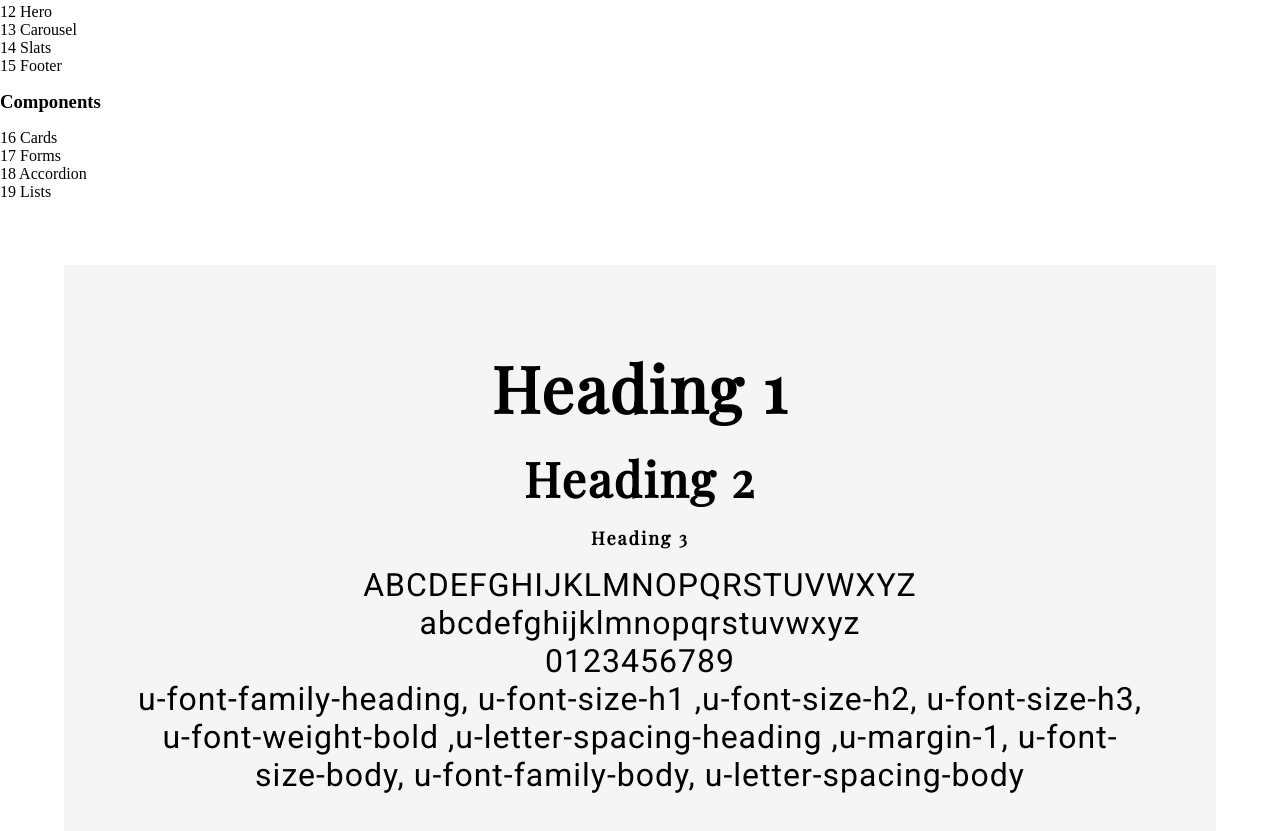
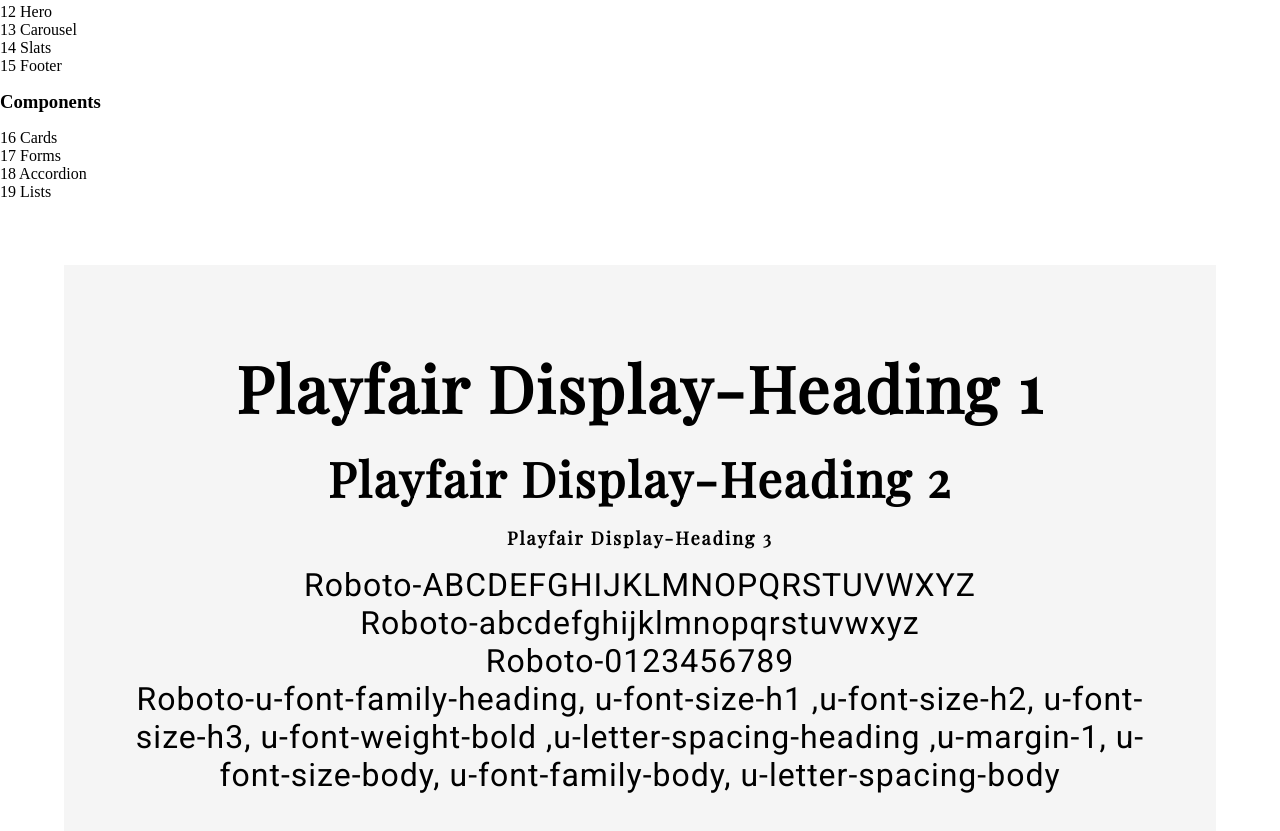
Before and after one commit to nic-dgl309-2024WI/design-system-michiwo1, a plain HTML site: page typography.html in a window 1280 px wide. Shown: the part 445-1276 px from the top of the page. Drawn offline with nearby package versions, Linux system fonts and the light colour scheme.

Commit message:
Update typography styles and font families

```diff
--- a/typography.html
+++ b/typography.html
@@ -87,18 +87,21 @@
   <!-- main content area -->
   <main class="u-text-center">
     <section class="u-margin-4 u-padding-4 u-bg-primary">
-      <h1 class="u-font-family-heading u-font-size-h1 u-font-weight-bold u-letter-spacing-heading  u-margin-1">Heading 1
+      <h1 class="u-font-family-heading u-font-size-h1 u-font-weight-bold u-letter-spacing-heading  u-margin-1">Playfair
+        Display-Heading 1
       </h1>
-      <h2 class="u-font-family-heading u-font-size-h2 u-font-weight-bold u-letter-spacing-heading   u-margin-1">Heading
-        2</h2>
-      <h3 class="u-font-family-heading u-font-size-h3 u-font-weight-bold u-letter-spacing-heading   u-margin-1">Heading
+      <h2 class="u-font-family-heading u-font-size-h2 u-font-weight-bold u-letter-spacing-heading   u-margin-1">Playfair
+        Display-Heading 2</h2>
+      <h3 class="u-font-family-heading u-font-size-h3 u-font-weight-bold u-letter-spacing-heading   u-margin-1">Playfair
+        Display-Heading
         3</h3>
       <div class="u-font-size-body u-font-family-body u-letter-spacing-body">
-        <p>ABCDEFGHIJKLMNOPQRSTUVWXYZ</p>
-        <p>abcdefghijklmnopqrstuvwxyz</p>
-        <p>0123456789</p>
-        <p>u-font-family-heading, u-font-size-h1 ,u-font-size-h2, u-font-size-h3, u-font-weight-bold
-          ,u-letter-spacing-heading ,u-margin-1, u-font-size-body, u-font-family-body, u-letter-spacing-body</p>
+        <p>Roboto-ABCDEFGHIJKLMNOPQRSTUVWXYZ</p>
+        <p>Roboto-abcdefghijklmnopqrstuvwxyz</p>
+        <p>Roboto-0123456789</p>
+        <p>Roboto-u-font-family-heading, u-font-size-h1 ,u-font-size-h2, u-font-size-h3, u-font-weight-bold
+          ,u-letter-spacing-heading ,u-margin-1, u-font-size-body, u-font-family-body, u-letter-spacing-body
+        </p>
       </div>
     </section>
   </main>
```
